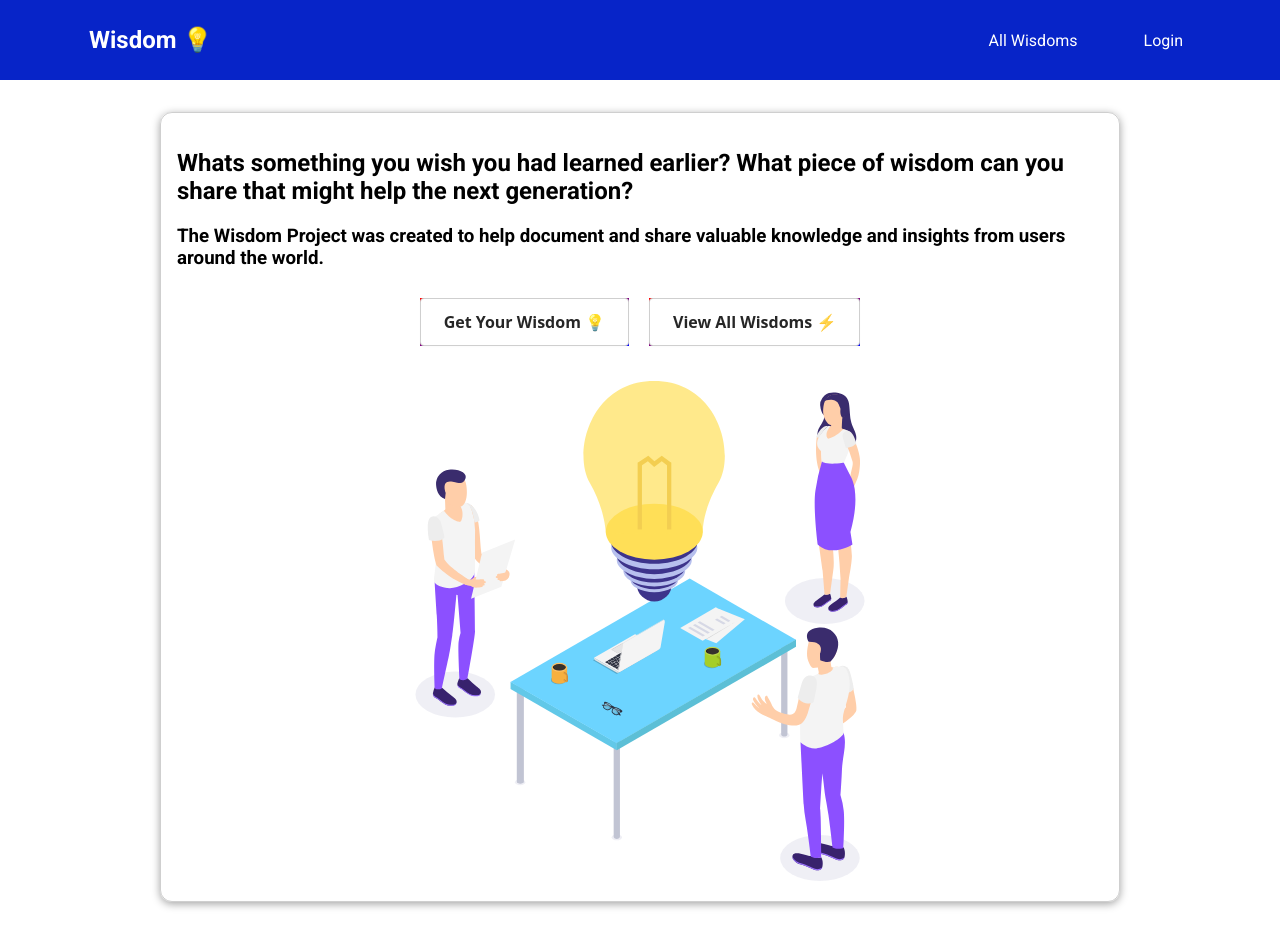
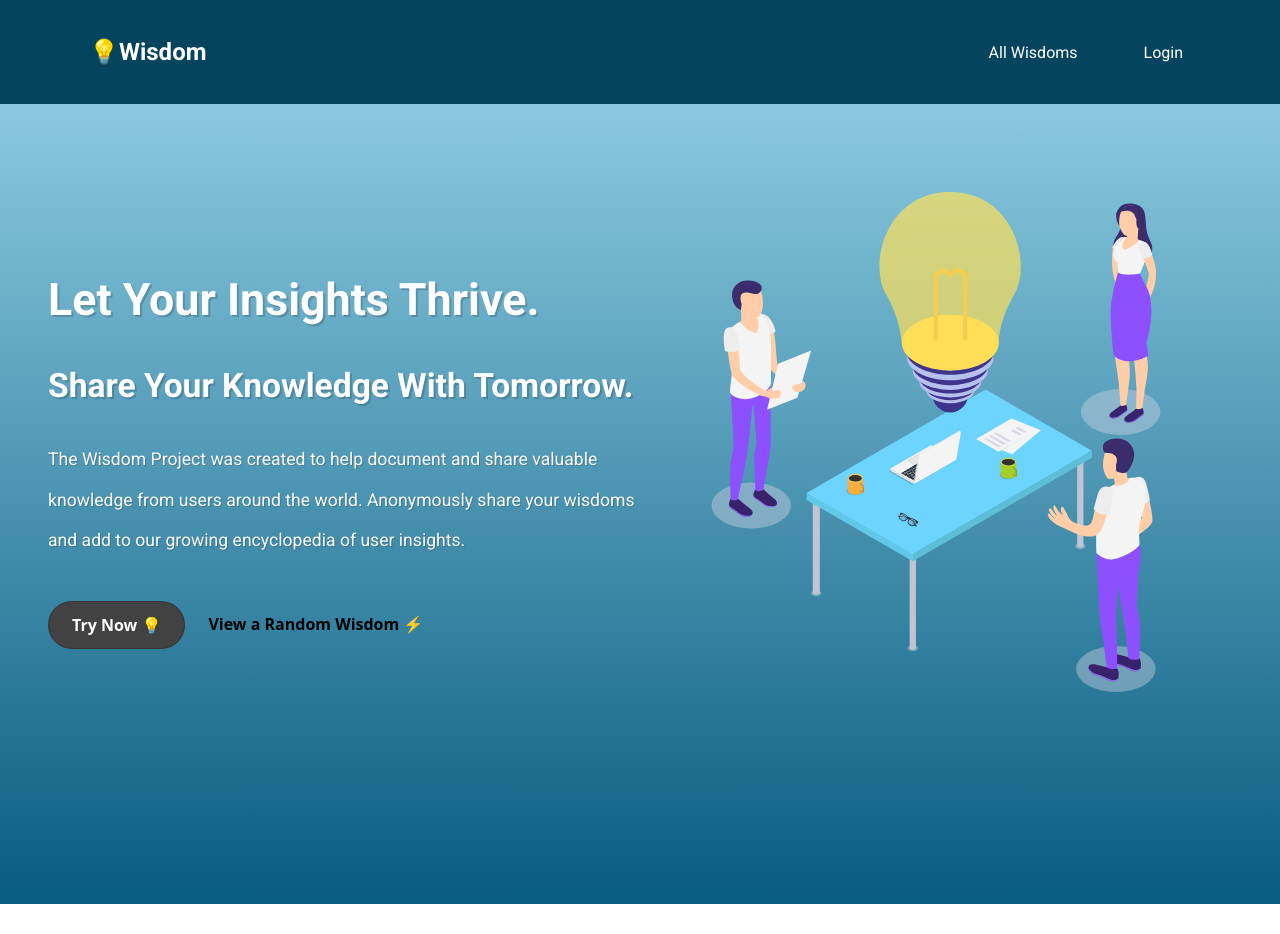
Before and after one commit to bstewart3/wisdom-vue-project, a Vue app: page /wisdoms#/home in a window 1280 px wide. After the commit the page ends 800 px from the top, so only its background shows below. Built offline with nearby package versions, Linux system fonts and the light colour scheme.

Commit message:
Optimized for deployment Changed css styling on TheHeader, LandingPage, BaseButton, and BaseBadge components

```diff
--- a/src/App.vue
+++ b/src/App.vue
@@ -45,6 +45,7 @@ html {
 
 body {
   margin: 0;
+
 }
 
 .route-enter-from {
--- a/src/components/WisdomFilter.vue
+++ b/src/components/WisdomFilter.vue
@@ -15,9 +15,7 @@
           <input type="checkbox" id="experience" checked @change="setFilter">
           <label for="experience">Experience</label>
         </span>
-
        </span>
-
     </base-card>
  </div>
 </template>
--- a/src/components/WisdomForm.vue
+++ b/src/components/WisdomForm.vue
@@ -81,7 +81,6 @@ export default {
           if(!this.formIsValid){
             return;
           }
-
            const formData = {
                title: this.title.val,
                category: this.category.val,
--- a/src/components/layout/TheHeader.vue
+++ b/src/components/layout/TheHeader.vue
@@ -1,7 +1,7 @@
 <template>
     <header>
         <nav>
-            <h1><router-link to="/home">Wisdom &#128161;</router-link></h1>
+            <h1><router-link to="/home">&#128161;Wisdom </router-link></h1>
             <ul>
                 <li><router-link to="/wisdoms">All Wisdoms</router-link></li>
                 <li v-if="isLoggedIn"><router-link to="/addwisdom">Add Wisdom</router-link></li>
@@ -33,8 +33,8 @@ computed: {
 <style scoped>
 header {
   width: 100%;
-  height: 5rem;
-  background-color:rgb(7, 36, 200);
+  height: 6.5rem;
+  background-color:#05445E;
   display: flex;
   justify-content: center;
   align-items: center;
--- a/src/components/ui/BaseBadge.vue
+++ b/src/components/ui/BaseBadge.vue
@@ -17,26 +17,30 @@ div{
   display: inline;
 }
   .badge {
+  transform: skew( -8deg,0deg);
   background-color: #ccc;
   color: #252525;
-
+  border-radius: 4px;
   padding: 5px;
   display: inline-block;
   margin-right: 0.5rem;
 }
 
 .knowledge {
-  background-color: #3d008d;
+  background-color: #68BBE3;
   color: white;
+  text-shadow: 1px 1px #0000005d;
 }
 
 .learning {
-  background-color: #71008d;
+  background-color: #0E86D4;
   color: white;
+  text-shadow: 1px 1px #0000005d;
 }
 
 .experience {
-  background-color: #8d006e;
+  background-color: #055C9D;
   color: white;
+  text-shadow: 1px 1px #0000005d;
 }
 </style>
--- a/src/components/ui/BaseButton.vue
+++ b/src/components/ui/BaseButton.vue
@@ -66,18 +66,6 @@ export default {
       touch-action: manipulation;
       vertical-align: top;
       width: auto;
-
-          /* old button style */
-          /* text-decoration: none;
-          padding: 0.75rem 1.5rem;
-          font: inherit;
-          background-color: #3a0061;
-          border: 1px solid #3a0061;
-          color: white;
-          cursor: pointer;
-          border-radius: 30px;
-          margin-right: 0.5rem;
-          display: inline-block; */
     }
 
     a:hover,
@@ -90,9 +78,18 @@ export default {
 
     .flat {
     background-color: transparent;
-    color: #3a0061;
+    color: rgb(0, 0, 0);
     border: none;
     }
+    .cta{
+      background-color: rgb(66, 66, 66);
+      color: #FFFFFF;
+      border-radius: 10rem;
+    }
+    .cta:hover {
+      background-color: #3ca8d6;
+    }
+
 
     .outline {
     font-size: 14px;
@@ -109,6 +106,7 @@ export default {
     .flat:active,
     .outline:hover,
     .outline:active {
-    background-color: #d2e5ff;
+    background-color: transparent;
+    color: #ffffff;
     }
 </style>
--- a/src/pages/GetWisdom.vue
+++ b/src/pages/GetWisdom.vue
@@ -15,7 +15,7 @@
          <base-spinner></base-spinner>
        </div>
        <ul v-else-if="hasWisdoms">
-           <wisdom-item v-for="wisdom in filteredWisdoms.reverse()" :key="wisdom.id" :id="wisdom.id" :title="wisdom.title" :category="wisdom.category" :desc="wisdom.desc"></wisdom-item>
+           <wisdom-item v-for="wisdom in filteredWisdoms.reverse()" :key="wisdom.id" :id="wisdom.id" :title="wisdom.title" :category="wisdom.category" :desc="wisdom.desc" :date="wisdom.date"></wisdom-item>
        </ul>
        <h3 v-else>No Wisdoms Available.. Try Again later or add you own wisdom.</h3>
      </base-card>
@@ -56,7 +56,7 @@ export default {
       },
        filteredWisdoms() {
            const wisdoms = this.$store.getters['wisdoms/wisdoms'];
-
+           console.log(wisdoms)
            return wisdoms.filter(wisdom => {
              if(this.activeFilters.knowledge && wisdom.category.includes('knowledge')) {
                return true;
@@ -82,11 +82,6 @@ export default {
       setFilters(updatedFilters) {
         this.activeFilters = updatedFilters
       },
-      // wisdomSearch() {
-      //    const wisdoms = this.$store.getters['wisdoms/wisdoms'];
-      //    this.$store.state.wisdoms = wisdoms.reverse().filter((wisdom) =>
-      //    wisdom.toLowerCase().includes(this.input.value.toLowerCase()))
-      //  },
 
       async loadWisdoms() {
         this.isLoading = true;
@@ -96,17 +91,15 @@ export default {
         } catch(error) {
           this.error = error.message || 'Something went wrong';
         }
-
-
         this.isLoading = false;
       },
+
        loadRandomWisdom() {
         const wisdoms = this.$store.getters['wisdoms/wisdoms'];
         var randomWisdom = wisdoms[Math.floor(Math.random()*wisdoms.length)];
-
-
          console.log(randomWisdom.id)
       },
+
       handleError() {
         this.error = null;
       },
--- a/src/pages/LandingPage.vue
+++ b/src/pages/LandingPage.vue
@@ -1,20 +1,29 @@
 <template>
-    <section>
-           <base-card>
-            <h2>Whats something you wish you had learned earlier? What piece of wisdom can you share that might help the next generation? </h2>
-            <h3>The Wisdom Project was created to help document and share valuable knowledge and insights from users around the world.</h3>
-
-            <div class="landing-btns">
-             <base-button class="landing-btn" link :to="randomWisdomLink">Get Your Wisdom &#128161;</base-button>
-             <base-button class="landing-btn" link to="/wisdoms">View All Wisdoms &#9889;</base-button>
-             <img  id="hero-img" src="../assets/Creative_process_SVG.svg" width="750" height="500" alt="">
+ <div class="wrapper">
+    <div class="display-area">
+        <div class="container">
+         <div class="left">
+             <div class="landing-txt">
+              <h1>Let your insights thrive.</h1>
+              <h2>Share your knowledge with tomorrow.</h2>
+             </div>
+              <p class="text">
+                The Wisdom Project was created to help document and share valuable knowledge from users around the world.
+                Anonymously share your wisdoms and add to our growing encyclopedia of user insights.
+              </p>
+              <div class="landing-btns">
+                <base-button mode="cta" link to="/wisdoms">Try Now &#128161;</base-button>
+                <base-button mode="flat" link :to="randomWisdomLink">View a Random Wisdom &#9889;</base-button>
+              </div>
             </div>
-
-
-
-
-        </base-card>
-    </section>
+            <div class="right">
+              <div class="hero">
+                <img  class="hero-img" src="../assets/Creative_process_SVG.svg" height="500" alt="peers gathering aroung a table with a light bulb in the center.">
+              </div>
+          </div>
+        </div>
+      </div>
+  </div>
 </template>
 <script>
 export default {
@@ -29,17 +38,60 @@ export default {
 }
 </script>
 <style scoped>
-.landing-btns{
-    text-align: center;
+img{
+    width: 100%;
+}
+.container{
+    position: relative;
+    max-width: 81rem;
+    width: 100%;
+    margin: 3.5rem auto;
+    padding: 0 3rem;
+    z-index: 10;
+}
+.wrapper{
+  position: fixed;
+   padding: 2rem 0 2rem;
+   width: 100%;
+   min-height: 100vh;
+   overflow: hidden;
+   background: linear-gradient(#8ac9e0fe, #085c80);
+   display: flex;
+   flex-direction: column;
+   justify-content: space-between;
+
 }
 .landing-btn{
    margin: 10px;
-   background: linear-gradient(to left top, blue, red);
 
 }
 #hero-img{
-    text-align: center;
-    margin-top: 25px;
+    width: 123%;
+    transform: translate(15%, 25px);
 }
+.hero{
+    text-align: right;
 
+}
+.landing-txt{
+    font-size: 1.4rem;
+    color: rgb(255, 255, 255);
+    text-transform: capitalize;
+    line-height: 1.4;
+    text-shadow: 2px 2px #0000002c;
+}
+.text{
+    color: rgb(251, 251, 251);
+    font-size: 1.1rem;
+    margin: 1.9rem 0 2.5rem;
+    max-width: 600px;
+    line-height: 2.3;
+    text-shadow: 1px 1px #0000002c;
+}
+.display-area .container{
+    display: grid;
+    grid-template-columns: 1fr 1fr;
+    align-items: center;
+    justify-content: center;
+}
 </style>
--- a/src/pages/WisdomDetails.vue
+++ b/src/pages/WisdomDetails.vue
@@ -2,7 +2,8 @@
     <div>
     <base-card>
        <section>
-           <base-button id="close-btn" link :to="goBack"><i class="fa fa-close"></i></base-button>
+           <link rel="stylesheet" href="https://cdnjs.cloudflare.com/ajax/libs/font-awesome/4.7.0/css/font-awesome.min.css">
+           <base-button id="close-btn" @click="$router.go(-1)"><i class="fa fa-close"></i></base-button>
            <base-card>
             <h1>{{ title }}</h1>
            </base-card>
@@ -30,9 +31,6 @@ export default {
        };
    },
    computed: {
-       goBack() {
-           return '/wisdoms';
-       },
        category() {
            return this.selectedWisdom.category
        },
@@ -53,9 +51,3 @@ export default {
    }
 }
 </script>
-<style scoped>
-#close-btn{
-
-
-}
-</style>
--- a/src/store/index.js
+++ b/src/store/index.js
@@ -8,8 +8,6 @@ const store = createStore({
       wisdoms: addWisdomModule,
       auth: authModule
     },
-
-
 });
 
 export default store;
--- a/src/store/modules/addWisdom/actions.js
+++ b/src/store/modules/addWisdom/actions.js
@@ -1,36 +1,33 @@
 export default {
   async registerWisdom(context, data) {
     const userId = context.rootGetters.userId;
-    const wisdomId = userId + new Date().getTime();
+    const wisdomId = new Date().getTime() + userId;
     const wisdomData = {
 
         title: data.title,
         category: data.category,
         desc: data.desc,
-        timePosted: new Date().toTimeString(),
+        date: new Date().toTimeString(),
         dayPosted: new Date().toDateString()
-
-
     };
 
     const token = context.rootGetters.token;
-
     const response = await fetch(`https://wisdom-vue-project-default-rtdb.firebaseio.com/wisdoms/${wisdomId}.json?auth=` + token, {
       method: 'PUT',
       body: JSON.stringify(wisdomData)
     });
 
+      if (!response.ok) {
 
-      if (!response.ok) {
-        //error..
+          const error = new Error(response.message || 'Failed to post');
+          throw error;
+
       }
-
 
     context.commit('registerWisdom', {
       ...wisdomData,
       id: userId
     });
-    // console.log(wisdomData)
   },
 
 
@@ -39,14 +36,10 @@ export default {
    const response = await fetch(`https://wisdom-vue-project-default-rtdb.firebaseio.com/wisdoms.json`);
    const responseData = await response.json();
 
-  //  console.log(responseData)
-
    if(!response.ok) {
      const error = new Error(responseData.message || 'Failed to fetch');
      throw error;
-
    }
-
     const wisdoms = [];
 
     for (const key in responseData) {
@@ -59,41 +52,7 @@ export default {
 
       };
       wisdoms.push(wisdom);
-      // console.log(key)
-
-
     }
-
     context.commit('setWisdoms', wisdoms)
   },
-  // async loadRandomWisdom(context) {
-
-  //   const response = await fetch(`https://wisdom-vue-project-default-rtdb.firebaseio.com/wisdoms.json`);
-  //   const responseData = await response.json();
-  //   const responseEntries = await Object.entries(responseData);
-  //   const randomResponseEntries = responseEntries[Math.floor(Math.random() * responseEntries.length)];
-  //   const wisdoms = [];
-
-  //   console.log(randomResponseEntries);
-
-
-
-
-  //   for (const key in randomResponseEntries) {
-  //     const wisdom = {
-  //       id: key,
-  //       title: randomResponseEntries[key].title,
-  //       category: randomResponseEntries[key].category,
-  //       desc: randomResponseEntries[key].desc
-
-  //     };
-  //     wisdoms.push(wisdom);
-  //     // console.log(key)
-
-
-  //   }
-
-
-  //   context.commit('setRandomWisdom', wisdoms)
-  //  },
 };
--- a/src/store/modules/addWisdom/getters.js
+++ b/src/store/modules/addWisdom/getters.js
@@ -1,6 +1,11 @@
 export default {
     wisdoms(state) {
         return state.wisdoms;
+    },
+    sortedWisdoms(state) {
+        return state.wisdoms.sort(function(a,b){
+            return new Date(b.date) - (a.date)
+        })
     },
     hasWisdoms(state) {
         return state.wisdoms && state.wisdoms.length > 0;
```
Also changed, not shown: src/assets/layer1.svg (added).
